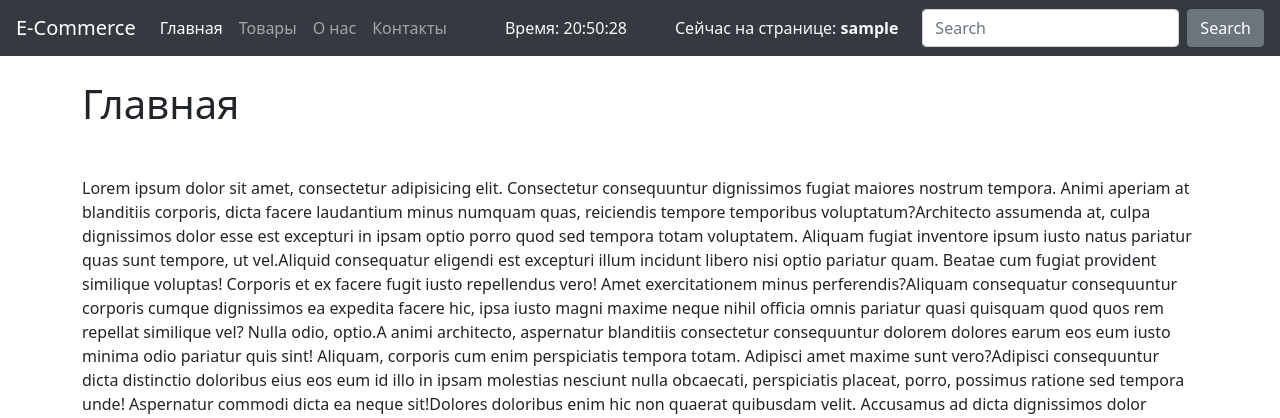
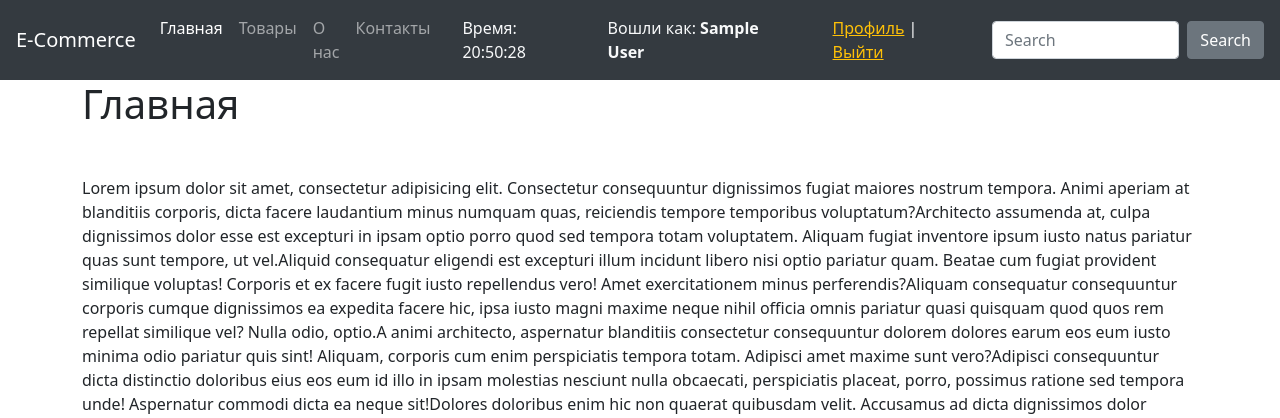
Before and after one commit to thinknetica-django-lab-02/fifo2019, a Django app: page / in a window 1280 px wide. Shown: the top 418 px of the page. Run offline with Django 3.2, Linux system fonts and the light colour scheme; the visitor is signed in with stand-in values (Sample User, id 1); some libraries are stand-ins or nearby versions.

Commit message:
Created model Profile for user. Created forms for update fields: first_name, last_name and email.

```diff
--- a/commerce/main/models.py
+++ b/commerce/main/models.py
@@ -1,4 +1,6 @@
 from django.db import models
+from django.db.models.signals import post_save
+from django.dispatch import receiver
 from django.urls import reverse
 from django.contrib.auth.models import User
 
@@ -79,7 +81,7 @@ class Category(MPTTModel):
 
 
 class Seller(models.Model):
-    user = models.ForeignKey(User, on_delete=models.CASCADE, verbose_name="Продавец")
+    user = models.OneToOneField(User, on_delete=models.CASCADE, verbose_name="Продавец")
     avatar = models.ImageField(upload_to='seller/', null=True, blank=True, verbose_name="Аватарка")
 
     class Meta:
@@ -89,3 +91,24 @@ class Seller(models.Model):
 
     def __str__(self):
         return self.user.username
+
+
+class Profile(models.Model):
+    user = models.OneToOneField(User, on_delete=models.CASCADE, related_name="profile", verbose_name="Пользователь")
+
+    class Meta:
+        verbose_name = f'Профиль пользователя'
+        verbose_name_plural = 'Профили пользователей'
+        ordering = ['id']
+
+    def __str__(self):
+        return f"Профиль: {self.user.username}"
+
+    @receiver(post_save, sender=User)
+    def create_user_profile(sender, instance, created, **kwargs):
+        if created:
+            Profile.objects.create(user=instance)
+
+    @receiver(post_save, sender=User)
+    def save_user_profile(sender, instance, **kwargs):
+        instance.profile.save()
--- a/commerce/main/templates/main/includes/header.html
+++ b/commerce/main/templates/main/includes/header.html
@@ -9,8 +9,29 @@
     <div class="d-flex align-items-center">
 
         <span class="mx-4 text-light">Время: {% get_date_server %}</span>
+        <span class="mx-4 text-light">
+            {% if request.user.is_authenticated %}
+                {% if request.user.get_full_name  %}
+                    Вошли как: <b>{{ request.user.get_full_name }}</b>
+                {% else %}
+                    Вошли как: <b>{{ request.user }}</b>
+                {% endif %}
+            {% endif %}
+        </span>
 
-        <span class="mx-4 text-light">Сейчас на странице: <b>{{ request.user }}</b></span>
+        <div class="mx-5 d-flex align-items-center" style="color:#ffffff;">
+
+            {% if request.user.is_authenticated %}
+                <span>
+                    <a href="{% url 'profile-update' %}" class="link-warning">Профиль</a> | <a href="#" class="link-warning">Выйти</a>
+                </span>
+            {% else %}
+                <span>
+                    <a href="#" class="link-warning">Регистрация</a> | <a href="#" class="link-warning">Войти</a>
+                </span>
+            {% endif %}
+
+        </div>
 
         <form class="d-flex">
             <input class="form-control me-2" type="search" placeholder="Search" aria-label="Search">
--- a/commerce/main/urls.py
+++ b/commerce/main/urls.py
@@ -10,4 +10,5 @@ urlpatterns = [
     path('products/', ProductList.as_view(), name='products'),
     path('about/', views.flatpage, {'url': '/about/'}, name='about'),
     path('contacts/', views.flatpage, {'url': '/contacts/'}, name='contacts'),
+    path('accounts/profile/', ProfileUpdate.as_view(), name='profile-update'),
 ]
--- a/commerce/main/views.py
+++ b/commerce/main/views.py
@@ -1,4 +1,9 @@
-from django.views.generic import TemplateView, ListView, DetailView
+from django.http import Http404
+from django.shortcuts import redirect, get_object_or_404
+from django.views.generic import TemplateView, ListView, DetailView, UpdateView
+from django.contrib.auth.mixins import LoginRequiredMixin
+
+from main.forms import *
 
 from main.models import Product, Tag
 
@@ -52,8 +57,35 @@ class ProductDetail(DetailView):
     template_name = 'main/product.html'
     slug_url_kwarg = 'product_slug'
     context_object_name = 'product'
+    success_url = 'success_url'
 
     def get_context_data(self, **kwargs):
         context = super().get_context_data(**kwargs)
         context['title'] = context['product']
         return context
+
+
+class ProfileUpdate(LoginRequiredMixin, UpdateView):
+    model = Profile
+    form_class = ProfileForm
+    template_name = 'main/auth/profile-update.html'
+
+    def get_context_data(self, **kwargs):
+        context = super().get_context_data(**kwargs)
+        context['title'] = "Редактирование профиля"
+        return context
+
+    def get_object(self, **kwargs):
+        user_pk = self.request.user.pk
+        if user_pk is None:
+            raise Http404
+        return get_object_or_404(Profile, user__pk=user_pk)
+
+    def form_valid(self, form):
+        user = self.request.user
+        data = form.cleaned_data
+        user.first_name = data['first_name']
+        user.last_name = data['last_name']
+        user.email = data['email']
+        user.save()
+        return redirect('home')
```
Also changed, not shown: commerce/main/forms.py (added, +13 -0 lines), commerce/main/templates/main/auth/profile-update.html (added, +36 -0 lines).
